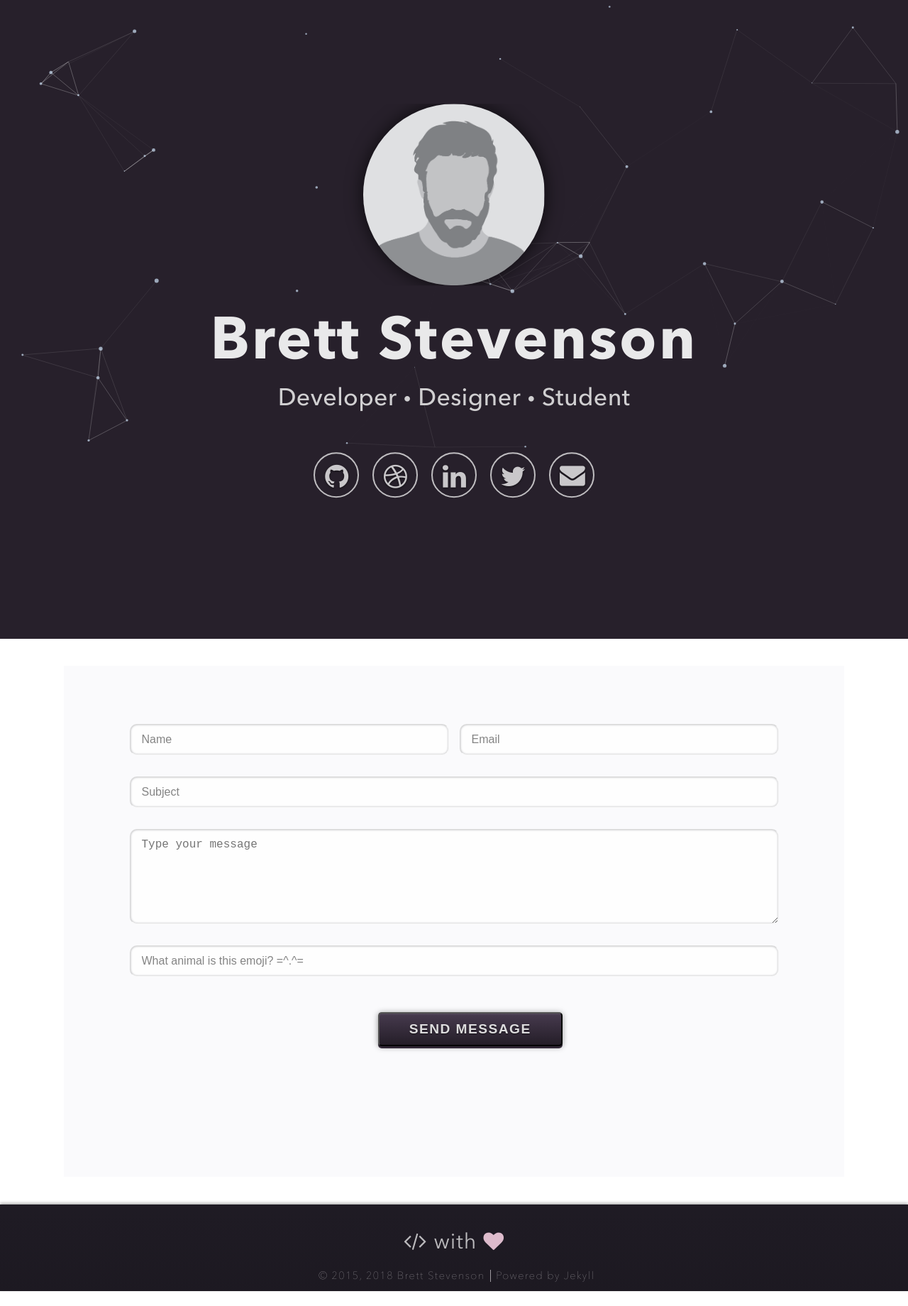
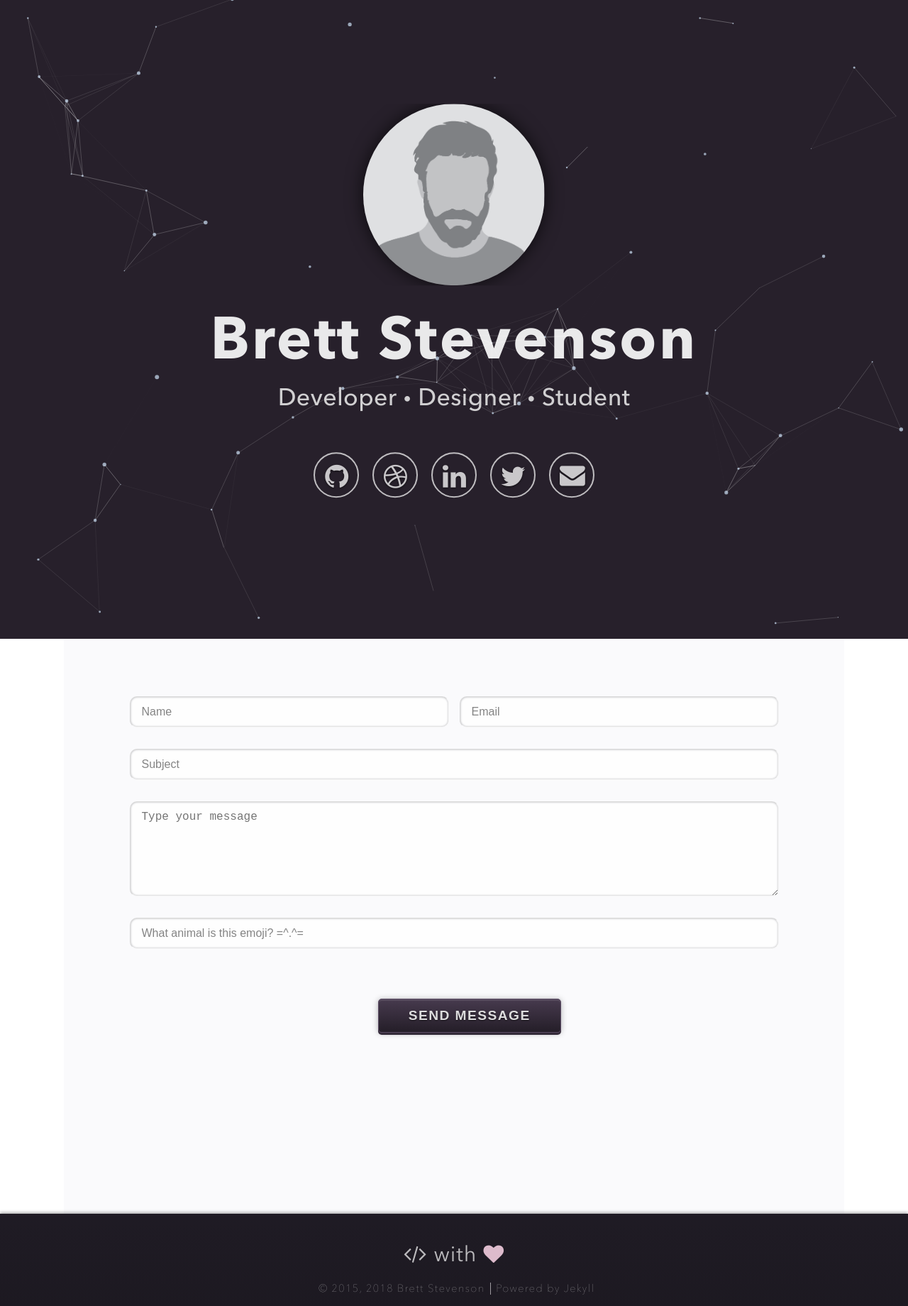
Before and after one commit to tterb/particle-jekyll-theme, a Jekyll site: the page built from index.html, in a window 1280 px wide. Shown: the whole page at 71% size. Built offline with Jekyll 4.4.1, drawn with Linux system fonts in a browser that asks for light colours; some web fonts are replaced; before the commit the page ends 1819 px from its top, so only the background shows below that.

Commit message:
:books: Add LICENSE.md

```diff
--- a/css/style.scss
+++ b/css/style.scss
@@ -68,19 +68,22 @@
 	background: $bg-color;
 	background-repeat: no-repeat;
 	background-size: cover;
+	background-position: 50% 50%;
 	background-attachment: fixed;
   width: 100vw;
   min-height: 100vh;
 	vertical-align: bottom;
 	.particles-js-canvas-el {
-		width: 100% !important;
-		height: 100% !important;
-		bottom: 0 !important;
+		width: 100vw !important;
+		height: 100vh !important;
+		z-index: 0;
 	}
 }
 
 audio, canvas, video {
 	display: inline-block;
+	width: 100vw;
+	height: 100vh;
 }
 
 .content-container {
@@ -94,6 +97,7 @@
 	// height: 75vh;
 	margin: -3vw auto;
 	// padding: 35px;
+	z-index: 100;
 	h1 {
 		color: rgba(#fff, 0.9);
 		font-size: 6.5vw;
@@ -124,7 +128,7 @@
 			display: none;
 		}
     li {
-      @include transition(background-color 550ms ease-in-out 0ms);
+      @include transition(background-color 500ms ease 50ms);
 			display: inline-block;
 			position: relative;
 			background-color: transparent;
@@ -152,13 +156,13 @@
 				}
 			}
 			a {
-				@include transition(color 550ms ease-in-out 0ms);
+				@include transition(color 500ms ease-in-out 50ms);
 				color: mix($bg-color, #fff, 25%);
 				text-decoration: none;
 				text-shadow: 0 1px 3px rgba(#000, 0.6);
-				&:hover {
-					color: rgba(#fff, 0.8);
-				}
+				// &:hover {
+				// 	color: rgba(#fff, 0.8);
+				// }
 			}
     }
 	}
@@ -188,9 +192,9 @@
 	position: relative;
 	background: $white;
 	color: darken($bg-color, 2%);
-	height: 80vh !important;
+	height: 90vh !important;
 	max-width: 1100px;
-	margin: 3vw auto;
+	margin: 0 auto;
 	padding-top: 4vw !important;
 	z-index: -1;
 }
@@ -234,6 +238,7 @@
       margin: 0 39.25%;
       > li {
         margin: 0;
+				padding: 1.5vw 0;
       }
     }
   }
@@ -337,7 +342,7 @@
   @include vendor('appearance', 'none');
   @include vendor('transition', ('background-color #{_duration(transitions)} ease-in-out', 'color #{_duration(transitions)} ease-in-out'));
 	@include linear-gradient(lighten($bg-color, 12%), darken($bg-color, 1%));
-  @include transition(all 300ms ease 0s, !important);
+  @include transition(all 300ms ease-in-out 0s, !important);
 	display: inline-block;
   color: rgba(#fff, 0.85);
   font-size: 1.5vw;
@@ -349,9 +354,10 @@
   text-transform: uppercase;
 	text-overflow: ellipsis;
 	height: 3.75vw;
+	border: 1px solid lighten($bg-color, 20%);
 	border-radius: 5px;
 	text-shadow: 0 1px 1.5px rgba(#000, 0.6);
-	box-shadow: 0 1px 8px rgba(#000, 0.4), 0 3px 0 0 lighten($bg-color, 8%), inset 0 0 0 -5px rgba(#000, 0.5), inset 0 2px 1px 0 rgba(#fff, 0.05) !important;
+	box-shadow: 0 1px 8px rgba(#000, 0.3), 0 3px 0 0 lighten($bg-color, 8%), inset 0 0 0 -5px rgba(#000, 0.5), inset 0 2px 1px 0 rgba(#fff, 0.1) !important;
   padding: 0 3.3vw;
 	outline: 0;
 	cursor: pointer;
@@ -359,11 +365,11 @@
   overflow: hidden;
 
 	&:hover, &:active {
-		@include linear-gradient(lighten($bg-color, 8%), darken($bg-color, 5%));
-		@include transition(all 300ms ease-in-out 0s);
+		@include linear-gradient(lighten($bg-color, 15%), $bg-color);
+		// @include transition(all 300ms ease-in-out 0s);
 		color: rgba(#fff, 0.95) !important;
 		text-shadow: 0 1px 1.5px rgba(#000, 0.85);
-		box-shadow: 0 3px 0 0 darken($bg-color, 15%), 0 1px 14px rgba(#000, 0.4), 0 3px 0 0 #a13638, inset 0 0 0 -5px rgba(#000, 0.5), inset 0 2px 1px 0 rgba(#fff, 0.025) !important;
+		box-shadow: 0 1px 14px rgba(#000, 0.3), 0 3px 0 0 lighten($bg-color, 8%), inset 0 0 0 -5px rgba(#000, 0.5), inset 0 2px 1px 0 rgba(#fff, 0.15) !important;
 	}
 
 	&.outline {
@@ -432,7 +438,7 @@
 	bottom: 0;
 	box-shadow: 0 -2px 4px rgba(#000, 0.3);
 	// box-shadow: none;
-	padding: 3em 3em 0.55em !important;
+	padding: 3.5em 3em 0.55em !important;
 	span {
 		color: rgba(#fff, 0.7);
 		font-size: 2.35vw;
@@ -449,14 +455,14 @@
 		}
 	}
 	.copyright {
-    color: mix($bg-color, #fff, 45%);
+    color: rgba(#fff, 0.55);
     font-family: _font(hdr-family);
     font-size: 1.15vw;
 		font-weight: 300;
     letter-spacing: 0.1em;
     text-transform: none;
     list-style: none;
-    margin-bottom: 0.5em;
+    margin-bottom: 0.65em;
     padding: 0;
     cursor: default;
     li {
@@ -478,7 +484,7 @@
         }
       }
       .jekyll-link:hover {
-        color: #d74246 !important;
+        color: #ed6262 !important;
       }
 
       // @include breakpoint(xsmall) {
```
Also changed, not shown: LICENSE.md (added).
